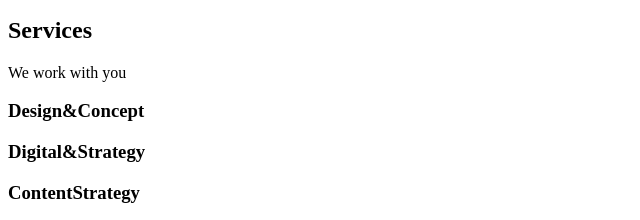
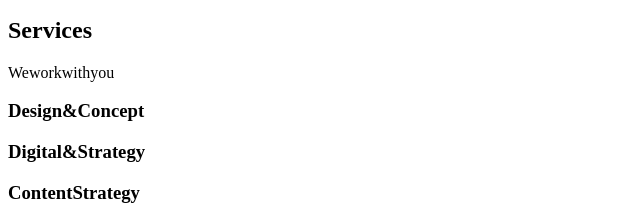
Before and after one commit to Benja1512/holbertonschool-web_front_end, a plain HTML site: page html_advanced/16-index.html in a window 1280 px wide. Shown: the part 136-356 px from the top of the page, 0-640 px from the left. Drawn offline with Linux system fonts and the light colour scheme.

Commit message:
feated: content together services section

```diff
--- a/html_advanced/16-index.html
+++ b/html_advanced/16-index.html
@@ -38,7 +38,7 @@
                             <header>
                                 <h2>Services</h2>
                                 <p>
-                                    We work with you
+                                    Weworkwithyou
                                 </p>
                             </header>
                         </div>
```
